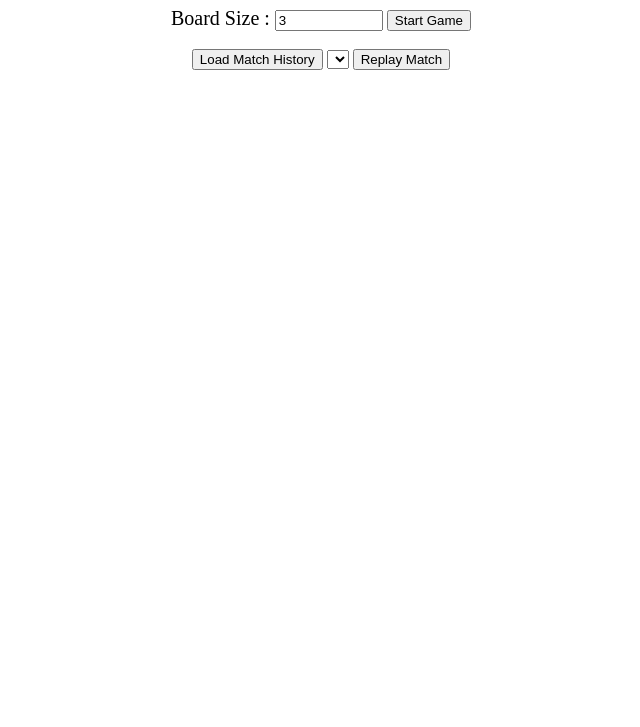
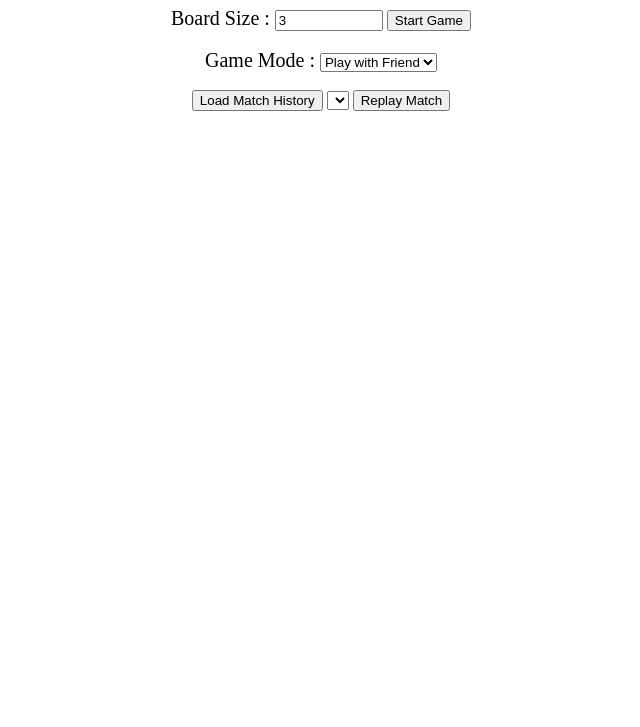
Before and after one commit to EarthChaotic/TicTacToe, a website: page index.html in a window 1280 px wide. Shown: the part 73-800 px from the top of the page, without its empty margins (319-959 px from the left). Drawn offline with Linux system fonts and the light colour scheme.

Commit message:
readme update

```diff
--- a/TicTacToe.js
+++ b/TicTacToe.js
@@ -16,6 +16,8 @@ function Start() {
   gameOver = false;
 
   CreateBoard();
+
+  let gameMode = document
 }
 
 function CreateBoard() {
--- a/index.html
+++ b/index.html
@@ -12,6 +12,12 @@
     <label for="BoardSize">Board Size : </label>
     <input type="number" id="BoardSize" min="3" value="3" />
     <button onclick="Start()">Start Game</button>
+    <br><br>
+    <label>Game Mode : </label>
+    <select id="GameMode" name="GameMode">
+      <option value="PVE">Play with Friend</option>
+      <option value="PVP">Play againts AI</option>
+    </select>
     <br><br>
     <button onclick="ReplayMenu()">Load Match History</button>
     <select id="ReplayMenu"></select>
```
Also changed, not shown: README.md (added).
